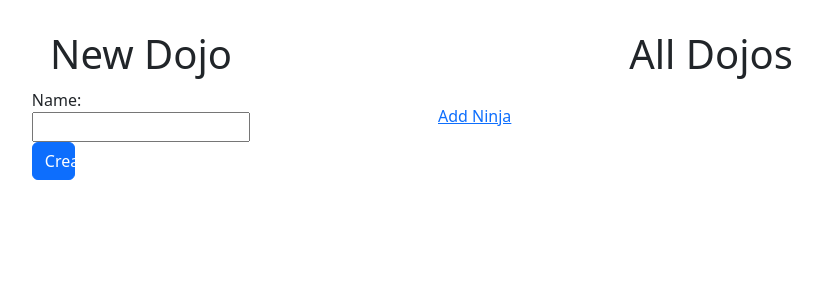
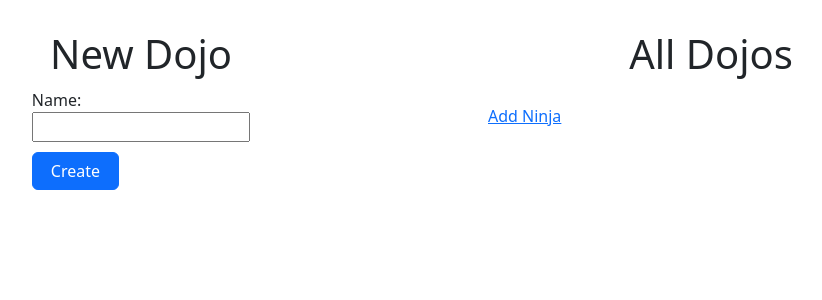
Before and after one commit to jarrodschilling/dojos_ninjas_flaskSQL, a Flask app: page /dojos in a window 1280 px wide. Shown: the top 300 px of the page, without its empty margins (214-1036 px from the left). Run offline with Flask 3, Linux system fonts and the light colour scheme; data that the repository does not hold is empty.

Commit message:
assignment finished

```diff
--- a/flask_app/static/css/style.css
+++ b/flask_app/static/css/style.css
@@ -12,7 +12,8 @@ h1 {
 }
 
 .js-btn {
-    max-width: 20%;
+    max-width: 40%;
+    margin-top: 10px;
 }
 
 table {
@@ -46,3 +47,12 @@ h3 {
 .table-striped {
     max-width: 40%;
 }
+
+.bg-blue {
+    background-color: dodgerblue;
+    color: white;
+}
+
+.adj-width {
+    max-width: 80%;
+}
--- a/flask_app/templates/dojos.html
+++ b/flask_app/templates/dojos.html
@@ -3,7 +3,7 @@
 <head>
     <meta charset="UTF-8">
     <meta name="viewport" content="width=device-width, initial-scale=1.0">
-    <title>All Users</title>
+    <title>Dojos</title>
     <link href="https://cdn.jsdelivr.net/npm/bootstrap@5.3.2/dist/css/bootstrap.min.css" rel="stylesheet" integrity="sha384-T3c6CoIi6uLrA9TneNEoa7RxnatzjcDSCmG1MXxSR1GAsXEV/Dwwykc2MPK8M2HN" crossorigin="anonymous">
     <link rel="stylesheet" href="{{ url_for ('static', filename='css/style.css') }}">
 </head>
@@ -20,16 +20,16 @@
             </div>
             <div class="col">
                 <h1>All Dojos</h1>
-                <table class="table">
+                <table class="table table-primary adj-width">
                     <tbody>
                         {% for dojo in all_dojos %}
-                        <tr>
+                        <tr class="table-primary">
                             <td><a href="{{ url_for('show_one_dojo', dojo_id=dojo.id) }}">{{ dojo.name }}</a></td>
                         </tr>
                         {% endfor %}
                     </tbody>
                 </table>
-                <a href="{{ url_for('create_ninja') }}">Add Ninja</a>
+                <a href="{{ url_for('create_ninja') }}" style="margin-left: 50px;">Add Ninja</a>
             </div>
         </div>
     </div>
```
Also changed, not shown: flask_app/templates/create-ninja.html (+11 -6 lines).
